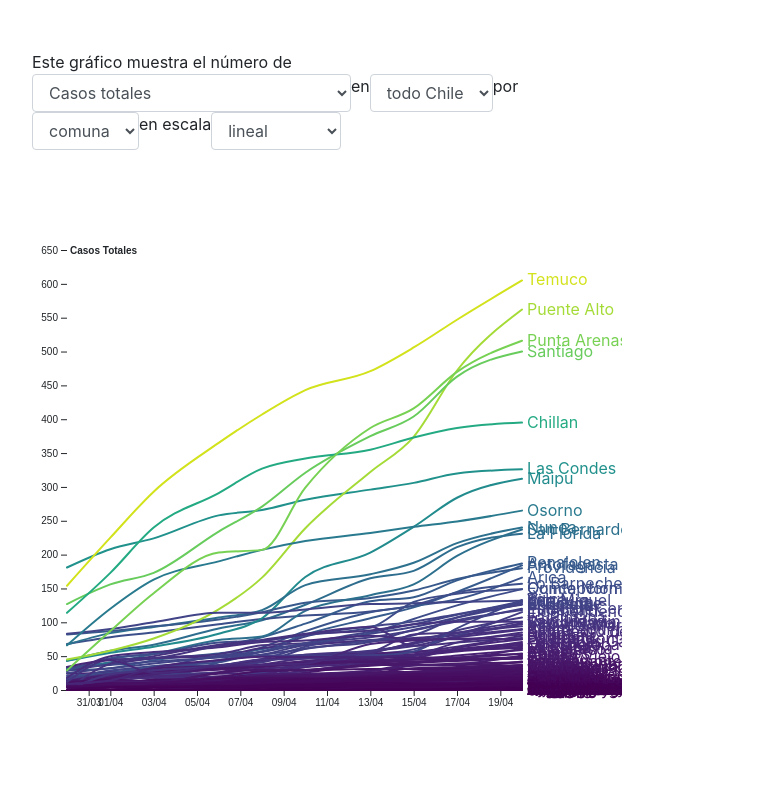
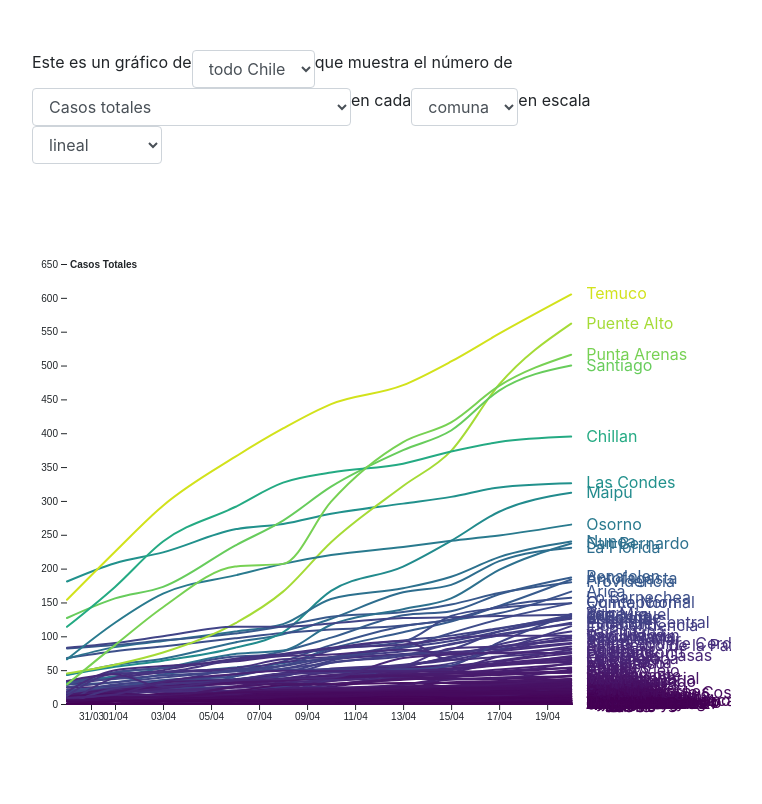
Before and after one commit to fbecerra/covid19chile, a plain HTML site: page index.html in a window 1280 px wide. Shown: the whole page, without its empty margins (18-780 px from the left). Drawn offline with Linux system fonts and the light colour scheme.

Commit message:
fix spacing and forms

```diff
--- a/index.html
+++ b/index.html
@@ -12,20 +12,9 @@
 <body>
 
 	<div class="row">
-		<div class="col-6" id="left-col">
+		<div class="col-7" id="left-col">
 			<div class="row" id="text-description">
-				Este gráfico muestra el número de
-				<form class="form-inline">
-					<div class="form-group">
-						<select class="form-control" id="cantidad">
-							<option value="casos-totales">Casos totales</option>
-							<option value="casos-tasa">Casos por cada 100.000 habitantes</option>
-							<option value="muertes-totales">Muertes totales</option>
-							<option value="muertes-tasa">Muertes por cada 100.00 habitantes</option>
-						</select>
-					</div>
-				</form>
-				en
+				Este es un gráfico de
 				<form class="form-inline">
 					<div class="form-group">
 						<select class="form-control" id="macrozona">
@@ -34,7 +23,20 @@
 						</select>
 					</div>
 				</form>
-				por
+				que muestra el número de
+				<form class="form-inline">
+					<div class="form-group">
+						<select class="form-control" id="cantidad">
+							<option value="casos-totales">Casos totales</option>
+							<option value="casos-tasa">Casos por cada 100.000 habitantes</option>
+							<option value="casos-nuevos">Casos nuevos</option>
+							<option value="muertes-totales">Muertes totales</option>
+							<option value="muertes-tasa">Muertes por cada 100.00 habitantes</option>
+							<option value="muertes-nuevas">Muertes nuevas</option>
+						</select>
+					</div>
+				</form>
+				en cada
 				<form class="form-inline">
 					<div class="form-group">
 						<select class="form-control" id="microzona">
@@ -56,7 +58,7 @@
 			<div class="row" id="plot">
 			</div>
 		</div>
-		<div class="col-6" id="right-col">
+		<div class="col-5" id="right-col">
 		</div>
 	</div>
 
--- a/js/main.js
+++ b/js/main.js
@@ -6,7 +6,7 @@ var plot = d3.select("#plot")
     .attr("width", plotWidth)
     .attr("height", plotHeight);
 
-var margin = {top: 50, right: 50, bottom: 50, left: 50},
+var margin = {top: 50, right: 80, bottom: 50, left: 50},
     // width = window.innerWidth - margin.left - margin.right, // Use the window's width
     // height = window.innerHeight - margin.top - margin.bottom; // Use the window's height
     width = plotWidth - margin.left - margin.right,
@@ -98,10 +98,11 @@ d3.csv('data/casos_por_comuna.csv')
 
       svg.append("text")
         .text(ele.Comuna)
-        .attr("x", width - margin.left/2 - 20)
+        .attr("x", width - margin.left/2 - margin.right/2)
         .attr("y", yScale(datos[datos.length-1].y) + 5)
         .attr("fill", d3.interpolateViridis(datos[datos.length-1].y/yScale.domain()[1]))
         .attr("class", "name "+nameNoSpaces(ele.Comuna))
+        // .attr("opacity", 0.5)
         .attr("text-anchor", "start")
         // .attr("font-weight", "bold")
         .on("mouseover", function(){
```
